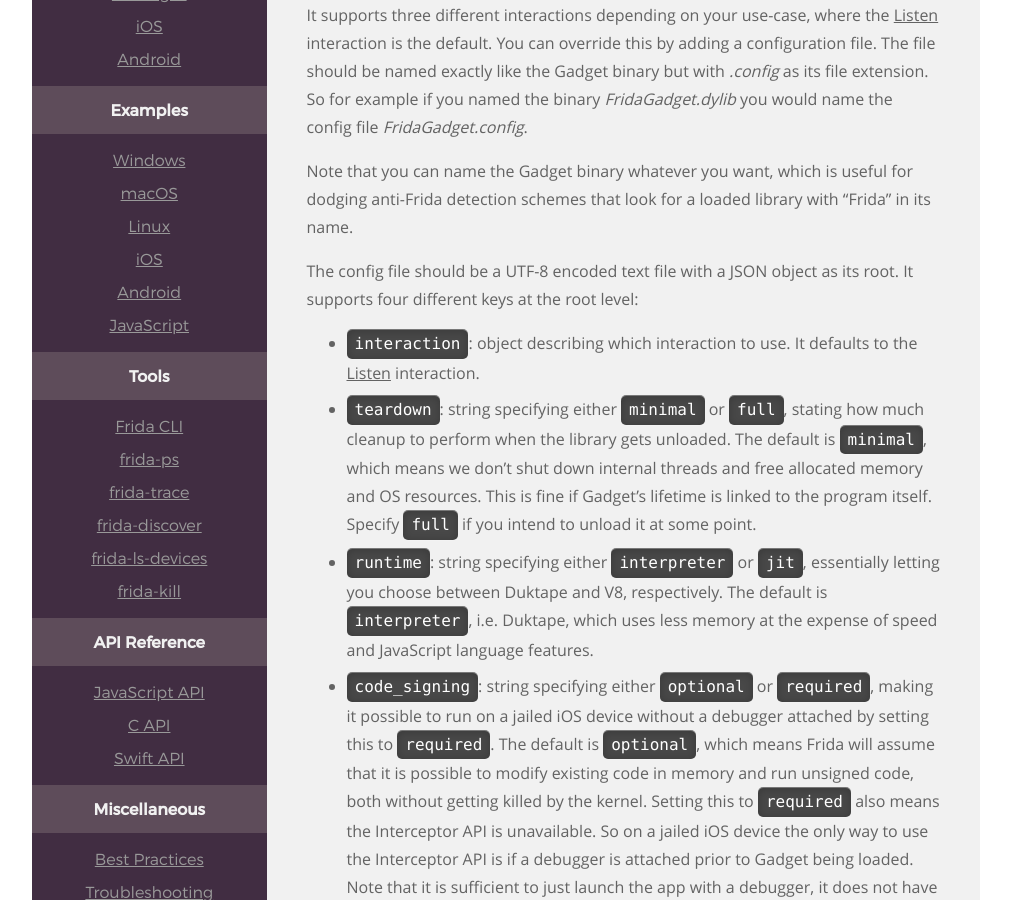
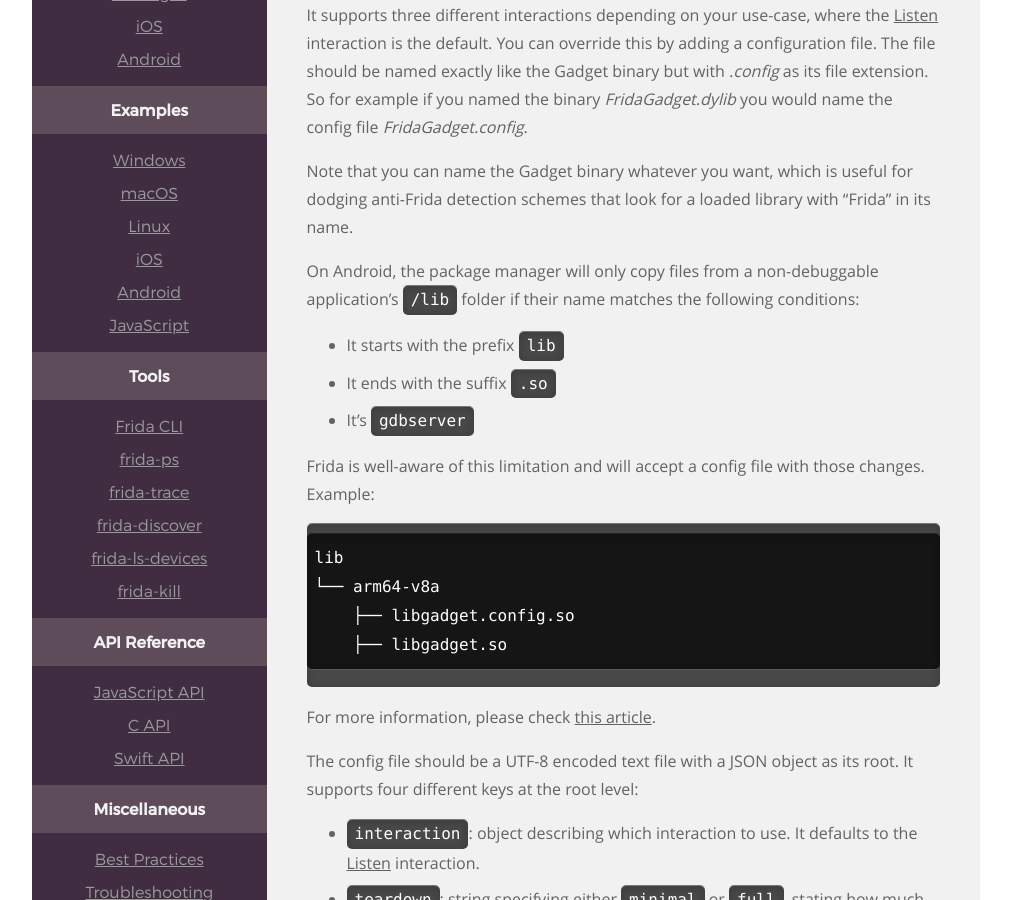
Before and after one commit to frida/frida-website, a Jekyll site: the page built from _docs/gadget.md, in a window 1280 px wide and 900 px high, scrolled down 566 px. Shown: the whole window, without its empty margins (129-1140 px from the left). Built offline with Jekyll 4.4.1, drawn with Linux system fonts in a browser that asks for light colours.

Commit message:
Add gadget config notes for Android (#151)

````diff
--- a/_docs/gadget.md
+++ b/_docs/gadget.md
@@ -26,6 +26,23 @@ with *.config* as its file extension. So for example if you named the binary
 Note that you can name the Gadget binary whatever you want, which is useful for
 dodging anti-Frida detection schemes that look for a loaded library with "Frida"
 in its name.
+
+On Android, the package manager will only copy files from a non-debuggable
+application's `/lib` folder if their name matches the following conditions:
+- It starts with the prefix `lib`
+- It ends with the suffix `.so`
+- It's `gdbserver`
+
+Frida is well-aware of this limitation and will accept a config file with those
+changes. Example:
+```
+lib
+└── arm64-v8a
+    ├── libgadget.config.so
+    ├── libgadget.so
+```
+For more information, please check
+[this article](https://lief.quarkslab.com/doc/latest/tutorials/09_frida_lief.html#id9).
 
 The config file should be a UTF-8 encoded text file with a JSON object as its
 root. It supports four different keys at the root level:
````
